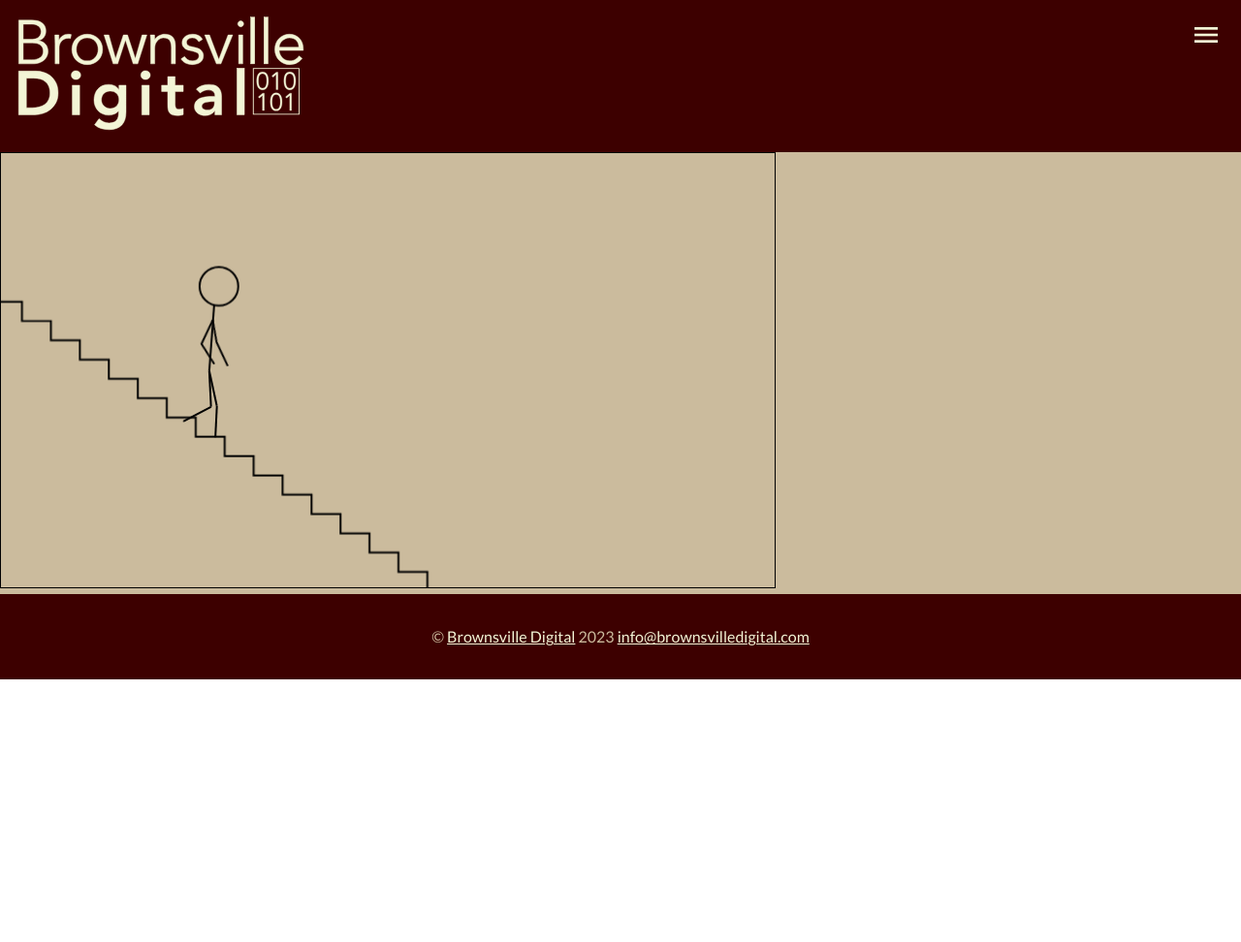
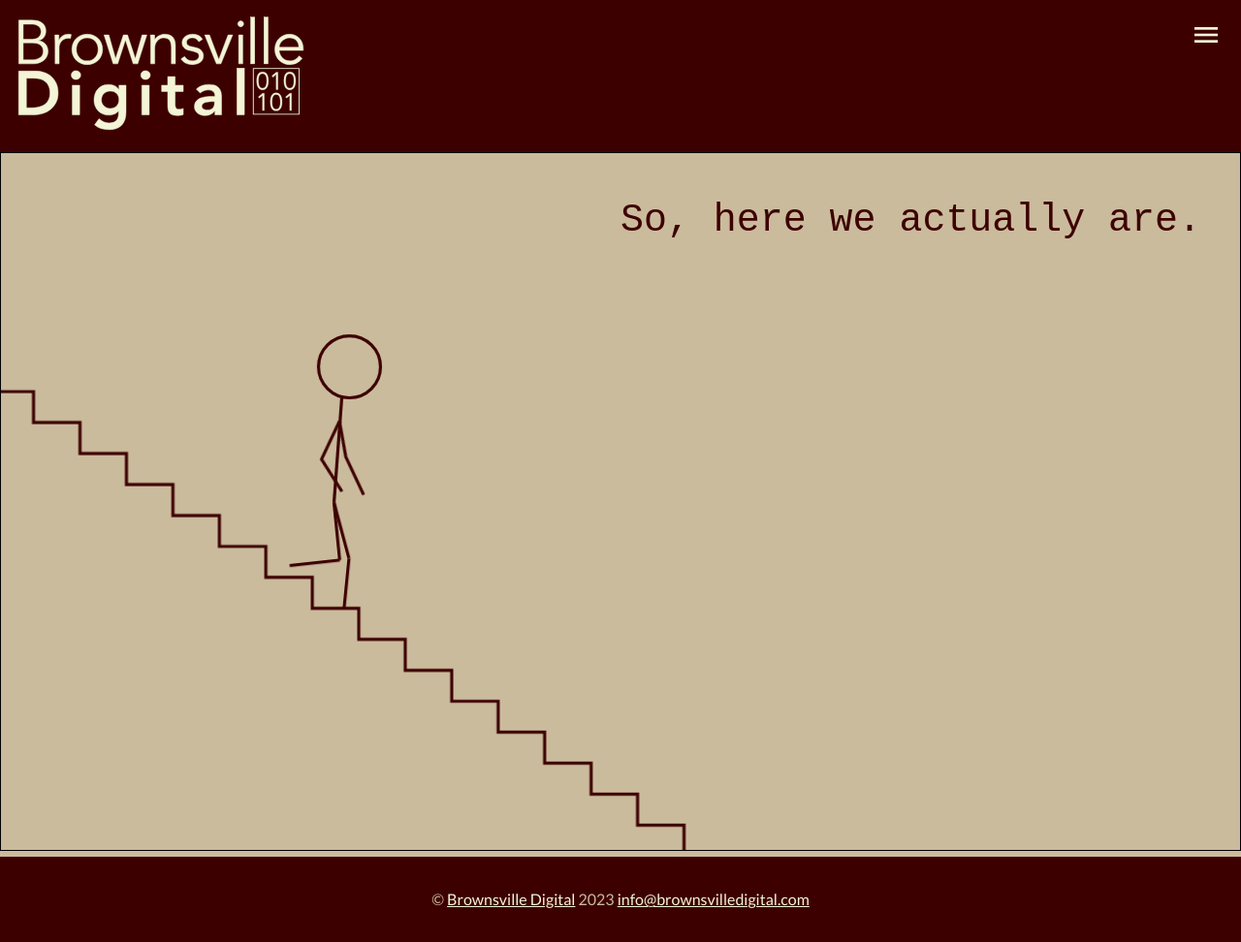
Before and after one commit to Brownsville-Digital/website, a Jekyll site: the page built from stairs.md, in a window 1280 px wide. Shown: the whole page at 97% size. Built offline with Jekyll 4.4.1, drawn with Linux system fonts in a browser that asks for light colours; our own code applies the rules of GitHub Pages for plain Markdown files; before the commit the page ends 900 px from its top, so only the background shows below that.

Commit message:
Begin to add some text to escalator person.

```diff
--- a/stairs.js
+++ b/stairs.js
@@ -1,7 +1,7 @@
 
 console.log("stairs.js loaded");
 import {choc, set_content, on, DOM} from './factory.js';
-const {"svg:a": SVGA, "svg:g": GROUP, "svg:circle": CIRCLE, "svg:path": PATH, "svg:svg": SVG} = choc; //autoimport
+const {"svg:a": SVGA, "svg:g": GROUP, "svg:circle": CIRCLE, "svg:path": PATH, "svg:svg": SVG, "svg:text": SVGTEXT} = choc; //autoimport
 /* const walkingPerson = document.createElement('svg');
 walkingPerson.setAttribute("viewBox", "0 0 1600 900");
 walkingPerson.setAttribute("xmlns", "http://www.w3.org/2000/svg");
@@ -49,9 +49,9 @@ function renderWalkingPerson(node) {
     SVG({
       fill: 'none',
       viewBox: '0 0 1600 900',
-      stroke: 'black',
+      stroke: 'var(--brand-primary)',
       'stroke-width': '4',
-      style: 'width: 800px; height: 450px; border: 1px solid black;',
+      style: 'max-width: 100%; height: auto; border: 1px solid black;',
     }, [
       PATH({
         d: 'M -180, 200 ' + Array(Math.ceil(900/40)).join(' h' + 60 + ' v' + 40),
@@ -96,8 +96,8 @@ function renderWalkingPerson(node) {
             id: 'right-calf',
           })
         ]),
-      ])
-    ])
+      ]),
+      SVGTEXT({x:'50%', y: 100, style: 'font: 50px monospace;', 'stroke-width': 0, fill: 'var(--brand-primary)'}, "So, here we actually are.")]) // End SVG
   );
 }
 
--- a/styles/main.css
+++ b/styles/main.css
@@ -489,12 +489,16 @@ section#portfolio p {
 }
 
 @keyframes leftLeg {
-  from {
+  0% {
     transform: rotate(0);
   }
 
-  to {
+  70% {
     transform: rotate(-15deg);
+  }
+
+  100% {
+    transform: rotate(-25deg);
   }
 }
 
@@ -504,12 +508,16 @@ section#portfolio p {
 }
 
 @keyframes rightLeg {
-  from {
+  0% {
     transform: rotate(0);
   }
 
-  to {
+  70% {
     transform: rotate(-15deg);
+  }
+
+  100% {
+    transform: rotate(-25deg);
   }
 }
 
@@ -519,27 +527,27 @@ section#portfolio p {
 }
 
 @keyframes leftCalf {
-  from {
+  0% {
     transform: rotate(0);
   }
 
-  to {
-    transform: rotate(80deg);
+  100% {
+    transform: rotate(110deg);
   }
 }
 
 #right-calf {
-  animation: 2s ease-in-out infinite alternate-reverse leftCalf;
+  animation: 2s ease-in-out infinite alternate-reverse rightCalf;
   transform-origin: 790px 350px;
 }
 
-@keyframes leftCalf {
-  from {
+@keyframes rightCalf {
+  0% {
     transform: rotate(0);
   }
 
-  to {
-    transform: rotate(80deg);
+  100% {
+    transform: rotate(110deg);
   }
 }
 
```
